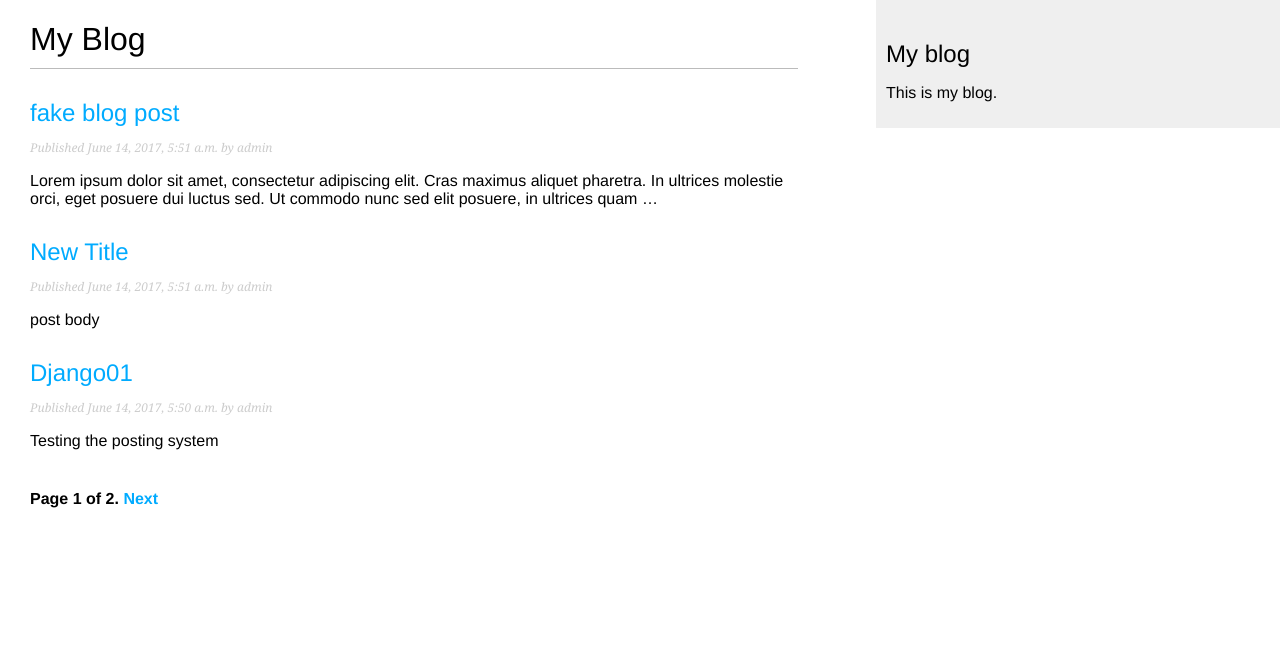
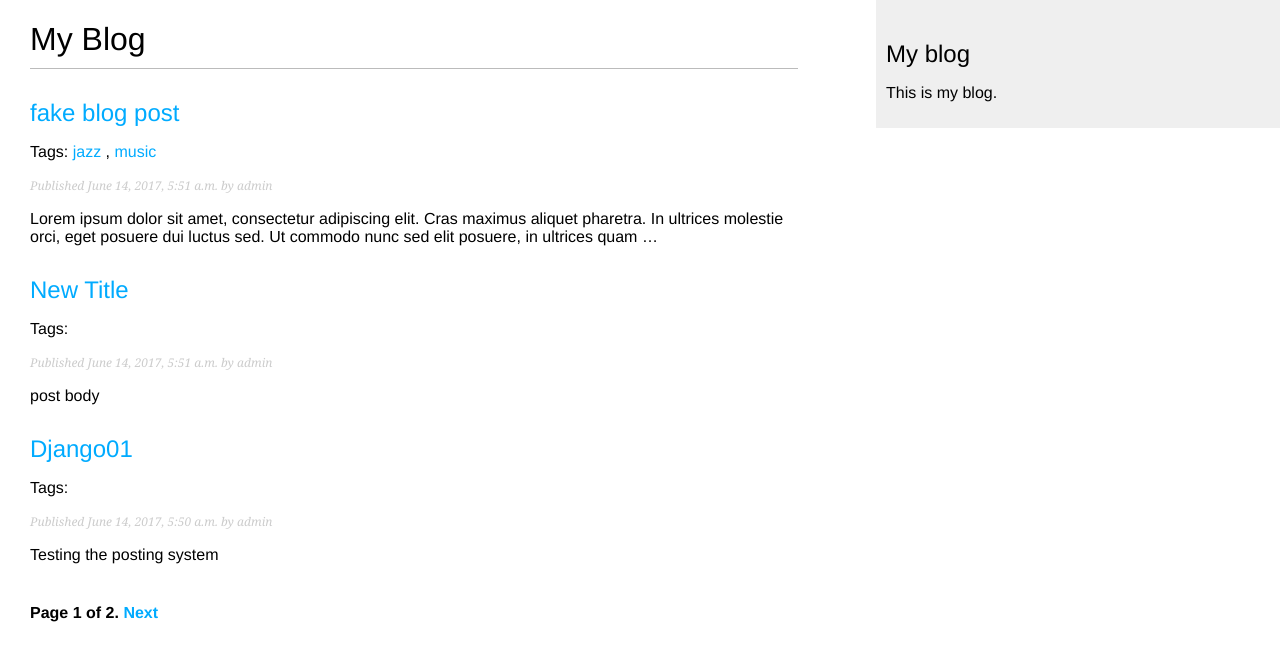
Before and after one commit to SuperJ64/djangoblog, a Django app: page /blog/ in a window 1280 px wide. Shown: the top 661 px of the page. Run offline with Django 3.2, Linux system fonts and the light colour scheme; data comes from the database, SQL or seed files in the repository; both versions use the stored data as it was after the commit.

Commit message:
add tagging functionality to blog posts

```diff
--- a/blog/models.py
+++ b/blog/models.py
@@ -2,6 +2,7 @@ from django.db import models
 from django.utils import timezone
 from django.contrib.auth.models import User
 from django.core.urlresolvers import reverse
+from taggit.managers import TaggableManager
 
 class PublishedManager(models.Manager):
     def get_queryset(self):
@@ -23,6 +24,8 @@ class Post(models.Model):
 
     object = models.Manager()
     published = PublishedManager()
+
+    tags = TaggableManager()
 
     class Meta:
         ordering = ('-publish',)
--- a/blog/urls.py
+++ b/blog/urls.py
@@ -3,8 +3,9 @@ from . import views
 
 urlpatterns = [
     #post views
-    #url(r'^$', views.post_list, name='post_list'),
-    url(r'^$', views.PostListView.as_view(), name='post_list'),
+    url(r'^$', views.post_list, name='post_list'),
+    url(r'^tag/(?P<tag_slug>[-\w]+)/$', views.post_list, name='post_list_by_tag'),
+    #url(r'^$', views.PostListView.as_view(), name='post_list'),
     url(r'^(?P<year>\d{4})/(?P<month>\d{2})/(?P<day>\d{2})/(?P<post>[-\w]+)/$',
         views.post_detail,
         name='post_detail'),
--- a/blog/views.py
+++ b/blog/views.py
@@ -4,10 +4,17 @@ from django.core.paginator import Paginator, EmptyPage, PageNotAnInteger
 from django.views.generic import ListView
 from .models import Post, Comment
 from .forms import EmailPostForm, CommentForm
+from taggit.models import Tag
 
 
-def post_list(request, category=None):
+def post_list(request, tag_slug=None):
     object_list = Post.published.all()
+    tag = None
+
+    if tag_slug:
+        tag = get_object_or_404(Tag, slug=tag_slug)
+        object_list = object_list.filter(tags__in=[tag])
+
     paginator = Paginator(object_list, 3) # 3 posts in each page
     page = request.GET.get('page')
     try:
@@ -19,7 +26,8 @@ def post_list(request, category=None):
         # If page is out of range deliver last page of results
         posts = paginator.page(paginator.num_pages)
     return render(request, 'blog/post/list.html', {'page': page,
-                                                   'posts': posts})
+                                                   'posts': posts,
+                                                   'tag':tag})
 
 
 class PostListView(ListView):
--- a/djangoblog/settings.py
+++ b/djangoblog/settings.py
@@ -38,6 +38,7 @@ INSTALLED_APPS = (
     'django.contrib.messages',
     'django.contrib.staticfiles',
     'blog',
+    'taggit',
 )
 
 MIDDLEWARE_CLASSES = (
--- a/templates/blog/post/list.html
+++ b/templates/blog/post/list.html
@@ -4,11 +4,25 @@
 
 {% block content %}
     <h1>My Blog</h1>
+
+    {% if tag %}
+        <h2>Posts tagged with "{{ tag.name }}"</h2>
+    {% endif %}
+
     {% for post in posts %}
         <h2><a href="{{ post.get_absolute_url }}">{{ post.title }}</a> </h2>
+
+        <p class="tags">
+            Tags:
+            {% for tag in post.tags.all %}
+                <a href="{% url "blog:post_list_by_tag" tag.slug %}">{{ tag.name }}</a>
+                {% if not forloop.last %}, {% endif %}
+            {% endfor %}
+        </p>
+
         <p class="date">Published {{ post.publish }} by {{ post.author }}</p>
         {{ post.body|truncatewords:30|linebreaks }}
     {% endfor %}
 
-    {% include "blog/pagination.html" with page=page_obj %}
+    {% include "blog/pagination.html" with page=posts %}
 {% endblock %}
```
Also changed, not shown: db.sqlite3.
